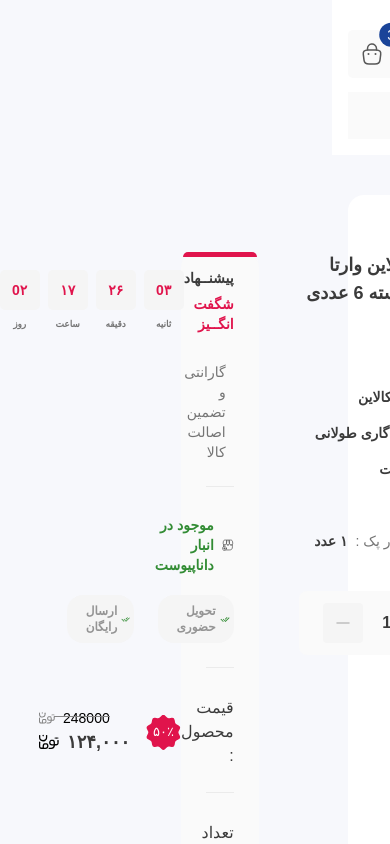
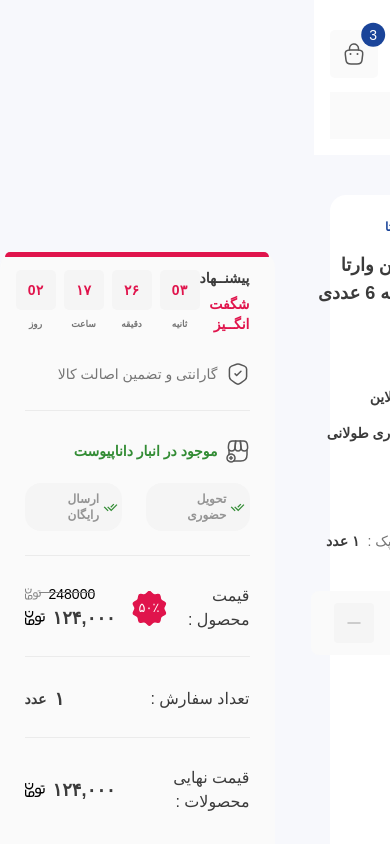
Before and after one commit to mahyarErshad/anaram-react, a React (Create React App) app: page /products/product/id-1234 in a window 390 px wide. Shown: the top 844 px of the page. Built offline with nearby package versions, Linux system fonts and the light colour scheme; a web font is replaced by a local one.

Commit message:
Page is responsive on lg screens

```diff
--- a/src/Pages/SingleProduct/SingleProductDetailSection/DetailSectionAction.jsx
+++ b/src/Pages/SingleProduct/SingleProductDetailSection/DetailSectionAction.jsx
@@ -16,7 +16,7 @@ const DetailSectionAction = ({ state }) => {
     setHasDiscount((prev) => !prev);
   };
   return (
-    <section className={`justify-self-end relative bg-NeutralN10 border border-NeutralN10 rounded-2xl ${hasDiscount ? "pt-4 discount-red-flag" : "pt-10"} pb-6 px-6 flex-col gap-7 w-1/4 flex-shrink-0`}>
+    <section className={`justify-self-end relative bg-NeutralN10 border border-NeutralN10 rounded-2xl ${hasDiscount ? "pt-4 discount-red-flag" : "pt-10"} pb-6 px-6 flex-col gap-7 w-1/4 min-w-[17.1875rem]`}>
       {hasDiscount && <SingleProductOfferSection />}
       <div className="flex justify-start items-center gap-2 pb-6 border-b border-NeutralN30">
         <ShieldTick />
--- a/src/Pages/SingleProduct/SingleProductDetailSection/DetailSectionImage.jsx
+++ b/src/Pages/SingleProduct/SingleProductDetailSection/DetailSectionImage.jsx
@@ -22,7 +22,7 @@ const DetailSectionImage = () => {
   ));
 
   return (
-    <section className="flex justify-start items-start gap-3 w-1/3 flex-shrink">
+    <section className="flex justify-start items-start gap-3 w-1/4 flex-shrink">
       <div className="flex-col gap-4 h-full">
         <SmallButton onClick={() => setRedHeart(!redHeart)} className="p-3 bg-NeutralN10" icon={<HeartIcon className={`w-6 h-6 stroke-NeutralN300 ${redHeart && "animate-pulse-heart fill-red-500 stroke-red-500"}`} />} />
         <SmallButton className="p-3 bg-NeutralN10" icon={<CompareIcon className="w-6 h-6" />} />
--- a/src/Pages/SingleProduct/SingleProductDetailSection/SingleProductDetailSection.jsx
+++ b/src/Pages/SingleProduct/SingleProductDetailSection/SingleProductDetailSection.jsx
@@ -10,7 +10,7 @@ function SingleProductDetailSection() {
   return (
     <section className="large-container px-6 pt-6 pb-8 flex-col gap-4">
       <BreadCrumbs />
-      <div className="flex gap-5">
+      <div className="flex gap-4">
         <DetailSectionImage />
         <DetailSectionTextSection state={state} setState={setState} />
         <DetailSectionAction state={state} />
```
